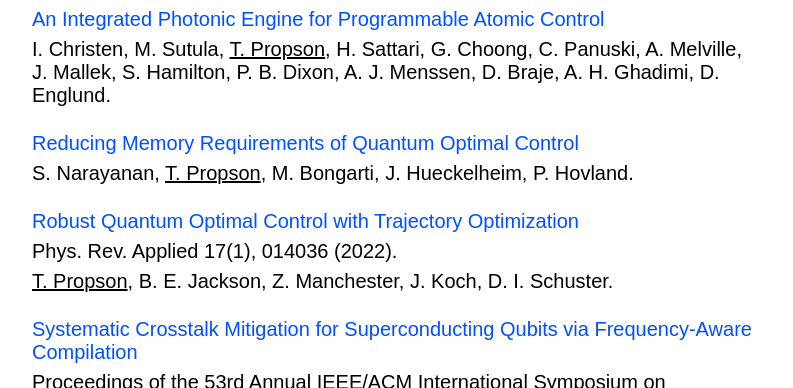
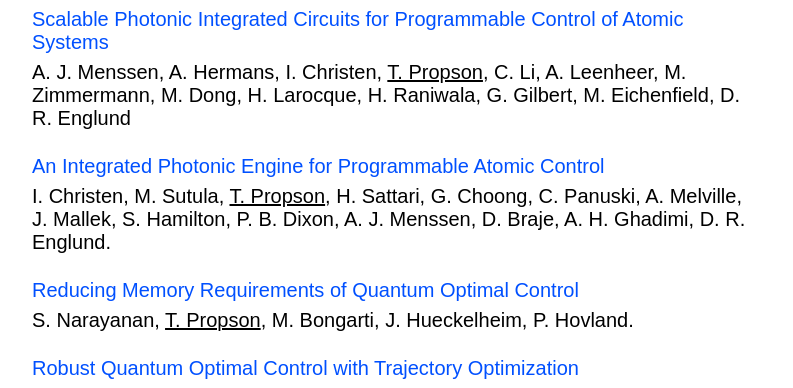
Before and after one commit to tpr0p/tpr0p.github.io, a plain HTML site: page index.html in a window 1280 px wide. Shown: the part 412-800 px from the top of the page, without its empty margins (243-1036 px from the left). Drawn offline with Linux system fonts and the light colour scheme.

Commit message:
added sn16 paper

```diff
--- a/index.html
+++ b/index.html
@@ -81,6 +81,21 @@
       <div id="publications" class="section">
         <!---->
         <p>
+          <a href="https://arxiv.org/abs/2210.03100" target="_blank">
+            Scalable Photonic Integrated Circuits for Programmable Control of
+            Atomic Systems
+          </a>
+        </p>
+        <p>
+          A. J. Menssen, A. Hermans, I. Christen, <u>T. Propson</u>, C. Li, A. Leenheer,
+          M. Zimmermann, M. Dong, H. Larocque, H. Raniwala, G. Gilbert,
+          M. Eichenfield, D. R. Englund
+        </p>
+        <!-- TODO: venue -->
+        <br/>
+
+        <!---->
+        <p>
           <a href="https://arxiv.org/abs/2208.06732" target="_blank">
             An Integrated Photonic Engine for Programmable Atomic Control
           </a>
@@ -88,7 +103,7 @@
         <p>
           I. Christen, M. Sutula, <u>T. Propson</u>, H. Sattari, G. Choong,
           C. Panuski, A. Melville, J. Mallek, S. Hamilton, P. B. Dixon,
-          A. J. Menssen, D. Braje, A. H. Ghadimi, D. Englund.
+          A. J. Menssen, D. Braje, A. H. Ghadimi, D. R. Englund.
         </p>
         <!-- TODO: venue -->
         <br/>
```
Also changed, not shown: 2 other files.
